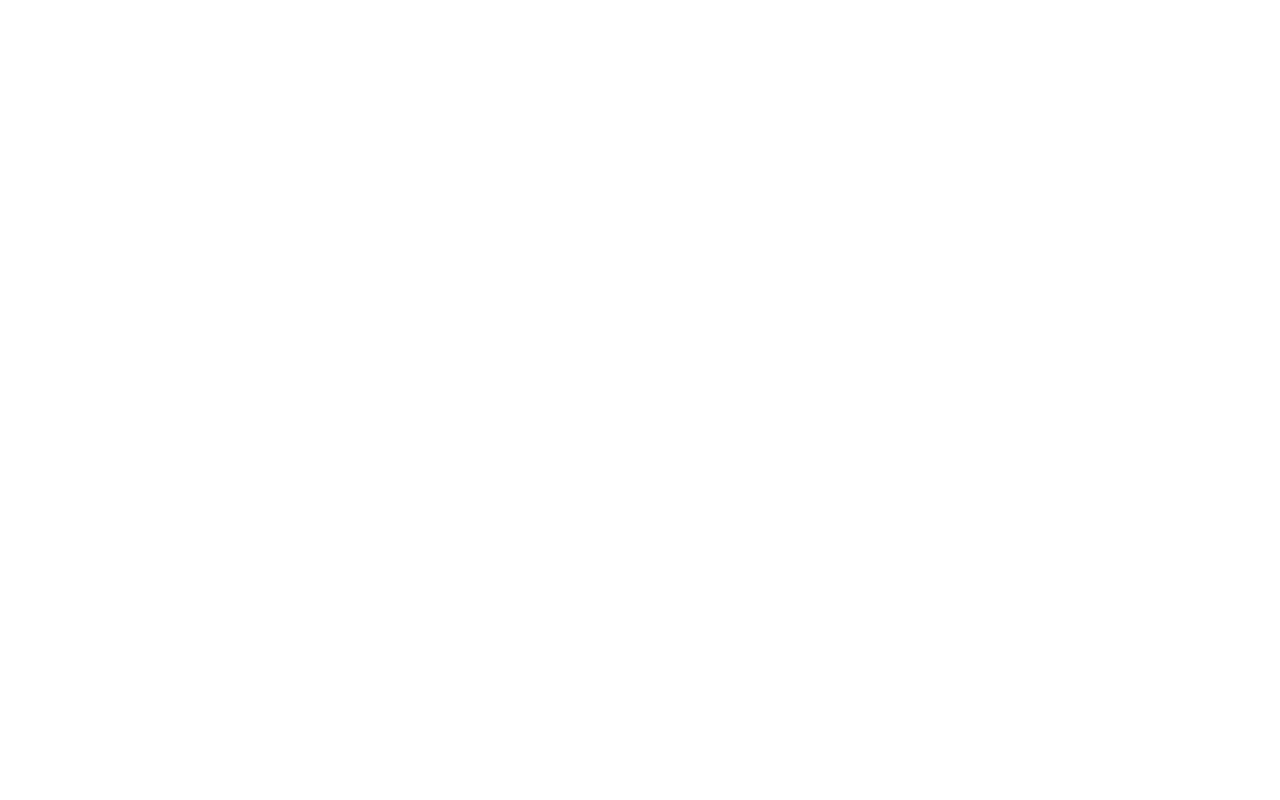
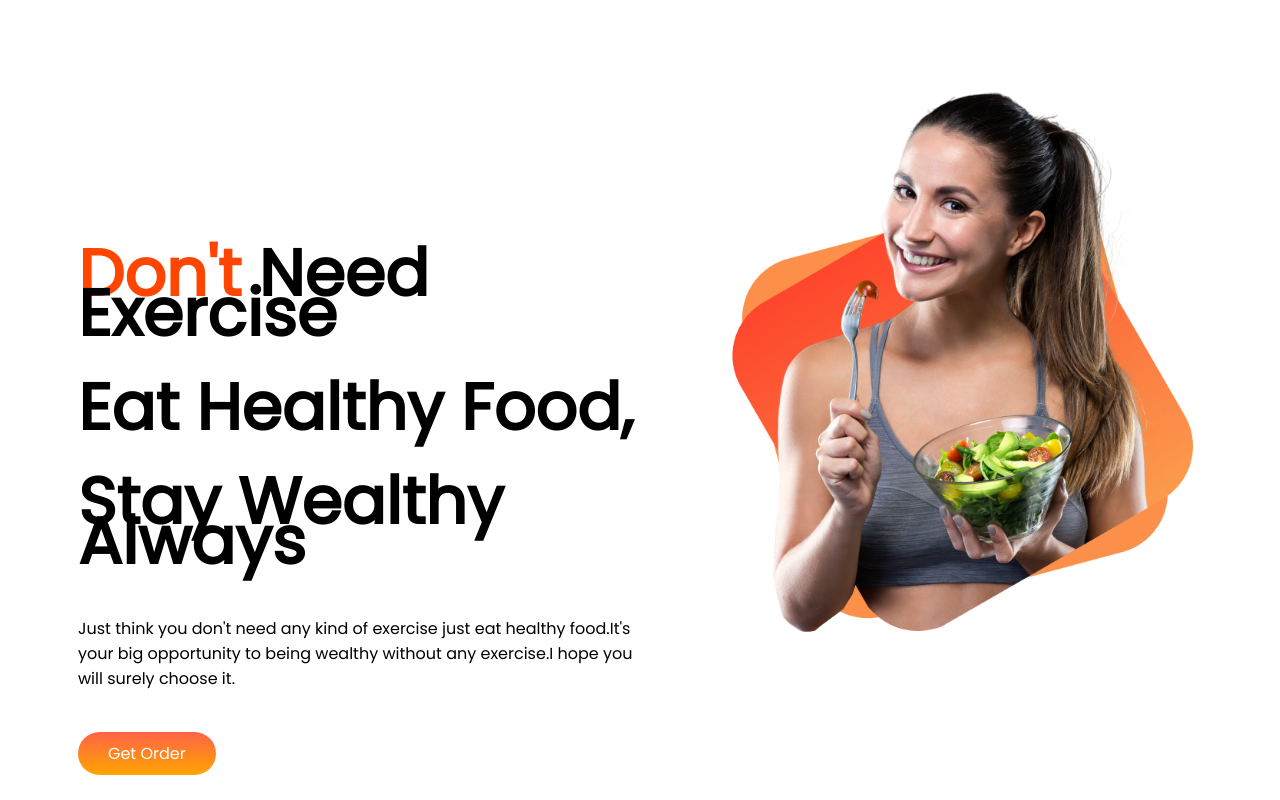
Before and after one commit to SayemHosen890/Health-Is-Wealth, a plain HTML site: page index.html in a window 1280 px wide. Drawn offline with Linux system fonts and the light colour scheme.

Commit message:
2nd commit

```diff
--- a/index.html
+++ b/index.html
@@ -5,11 +5,28 @@
     <meta charset="UTF-8">
     <meta http-equiv="X-UA-Compatible" content="IE=edge">
     <meta name="viewport" content="width=device-width, initial-scale=1.0">
-    <title>Document</title>
+    <title>Health_Is_Wealth</title>
+    <link rel="preconnect" href="https://fonts.googleapis.com">
+    <link rel="preconnect" href="https://fonts.gstatic.com" crossorigin>
+    <link href="https://fonts.googleapis.com/css2?family=Poppins&display=swap" rel="stylesheet">
+    <link rel="stylesheet" href="style.css">
 </head>
 
 <body>
-
+    <section>
+        <div class="half-width">
+            <h1><span class="text-color">Don't</span> Need Exercise</h1>
+            <h1>Eat Healthy Food,</h1>
+            <h1>Stay Wealthy Always</h1>
+            <p>Just think you don't need any kind of exercise just eat healthy food.It's your big opportunity to being
+                wealthy
+                without any exercise.I hope you will surely choose it.</p>
+            <a class="button" href="https://www.youtube.com" target="_blank">Get Order</a>
+        </div>
+        <div class="half-width">
+            <img src="women (2).png" alt="">
+        </div>
+    </section>
 </body>
 
 </html>
--- a/style.css
+++ b/style.css
@@ -0,0 +1,34 @@
+body{
+    font-family: 'Poppins', sans-serif;
+    margin-top: 200px;
+}
+h1{
+    font-size: 65px;
+    line-height: 40px;
+}
+.text-color{
+    color: orangered;
+}
+section{
+    display: flex;
+}
+.button{
+    text-decoration: none;
+    color: white;
+    background-image: linear-gradient(tomato,orange);
+    padding: 10px 30px;
+    border-radius: 50px;
+
+}
+.half-width{
+    width: 50%;
+    margin-left: 70px;
+}
+.half-width img{
+    width: 90%;
+    position: relative;top: -120px;
+}
+.half-width p{
+    margin-bottom: 50px;
+    margin-top: 40px;
+}
```
